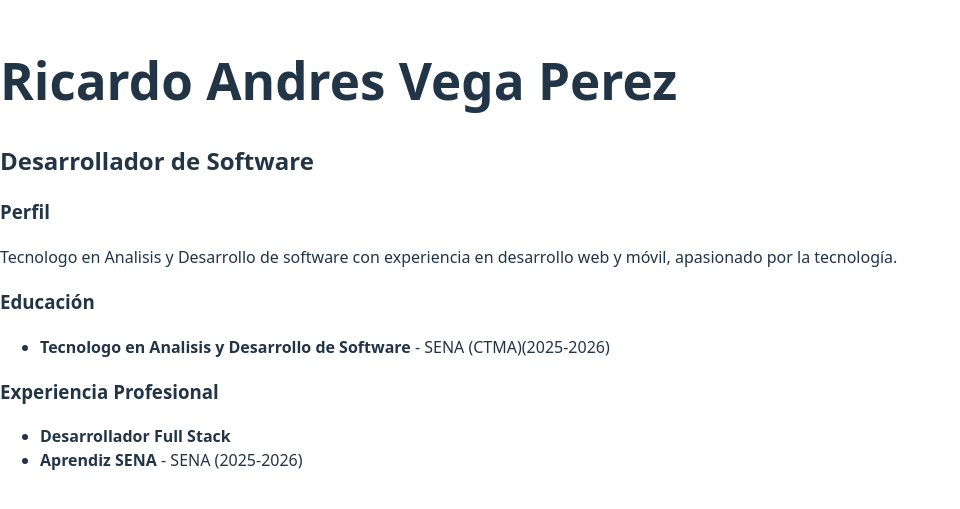
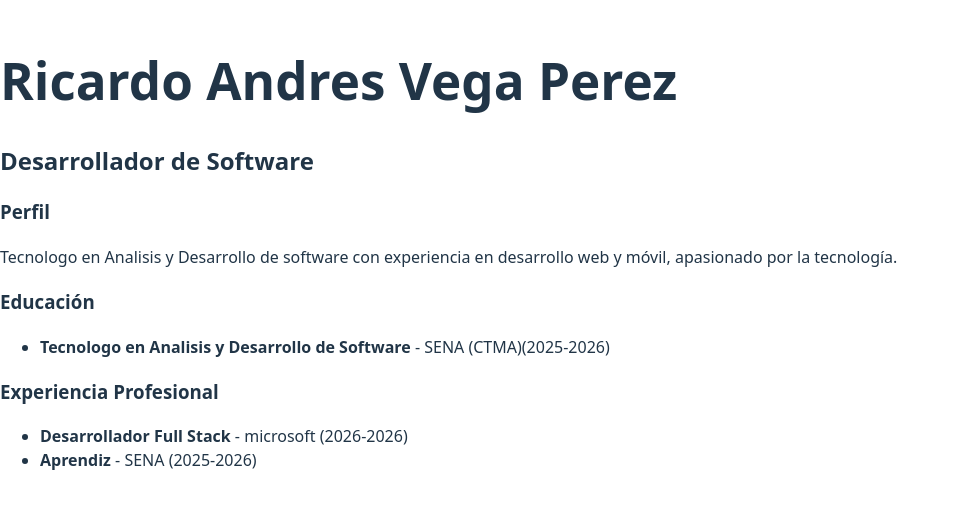
Before and after one commit to ricardo778/cv-props-react-ricardo-vega, a React (Vite) app: page / in a window 1280 px wide. Shown: the part 147-656 px from the top of the page, without its empty margins (0-960 px from the left). Built offline with nearby package versions, Linux system fonts and the light colour scheme.

Commit message:
feat: componente Experiencia dinamico con 10 cargos definidos

```diff
--- a/src/components/Experiencia.jsx
+++ b/src/components/Experiencia.jsx
@@ -1,14 +1,28 @@
 export default function Experiencia() {
+  const experiencia = [
+    { id: 1, puesto: "Desarrollador Full Stack", empresa: "microsoft", periodo: "2026-2026" },
+    { id: 2, puesto: "Aprendiz", empresa: "SENA", periodo: "2025-2026" }
+  ];
+
+  // Renderiza condicionalmente si no hay experiencia
+  if (experiencia.length === 0) {
+    return (
+      <section>
+        <h3>Experiencia Profesional</h3>
+        <p>No se ha registrado experiencia profesional.</p>
+      </section>
+    );
+  }
+
   return (
     <section>
       <h3>Experiencia Profesional</h3>
       <ul>
-        <li>
-          <strong>Desarrollador Full Stack</strong>
-        </li>
-        <li>
-          <strong>Aprendiz SENA</strong> - SENA (2025-2026)
-        </li>
+        {experiencia.map((exp) => (
+          <li key={exp.id}>
+            <strong>{exp.puesto}</strong> - {exp.empresa} ({exp.periodo})
+          </li>
+        ))}
       </ul>
     </section>
   );
```
